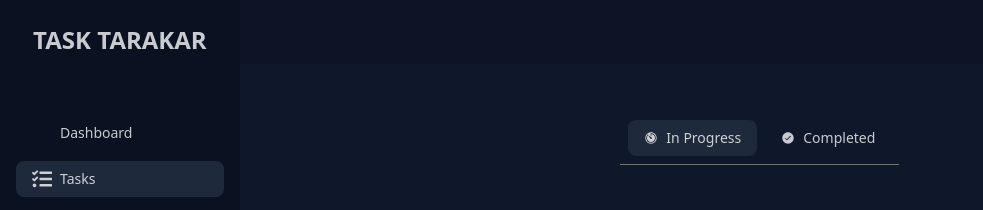
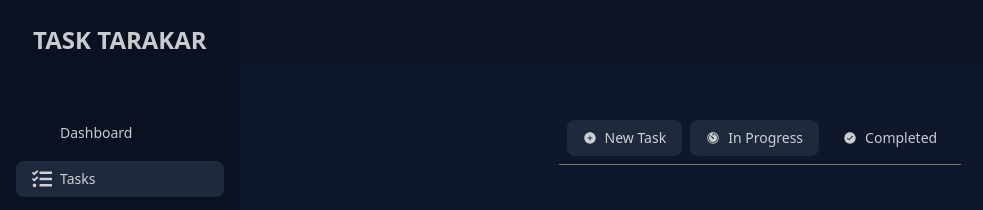
Before and after one commit to itzAmka/Task-Tarakar, a React (Vite) app: page /tasks/1 in a window 1280 px wide. Shown: the top 210 px of the page, without its empty margins (0-983 px from the left). Built offline with nearby package versions, Linux system fonts and the light colour scheme; no server answers; the database is empty; sample sign-in values are in the browser's storage; some icons are missing.

Commit message:
update `TasksNav`

```diff
--- a/src/components/tasks/TasksNav.tsx
+++ b/src/components/tasks/TasksNav.tsx
@@ -1,6 +1,6 @@
 import { ComponentProps } from 'react'
 import { Link, useLocation } from 'react-router-dom'
-import { IoTimer } from 'react-icons/io5'
+import { IoAddCircle, IoTimer } from 'react-icons/io5'
 import { IoIosCheckmarkCircle } from 'react-icons/io'
 
 type TasksNavProps = ComponentProps<'div'> & {
@@ -13,6 +13,17 @@ export const TasksNav = ({ categoryId }: TasksNavProps) => {
   return (
     <nav className='flex items-center justify-center'>
       <ul className='menu menu-horizontal justify-center gap-2 border-b border-b-neutral-500'>
+        <li className='sm:w-fit w-full'>
+          <Link
+            to={`/tasks/${categoryId}/create-task`}
+            className={`${
+              location.pathname === `/tasks/${categoryId}` ? 'active' : ''
+            }`}
+          >
+            <IoAddCircle />
+            <span>New Task</span>
+          </Link>
+        </li>
         <li className='sm:w-fit w-full'>
           <Link
             to={`/tasks/${categoryId}`}
```
